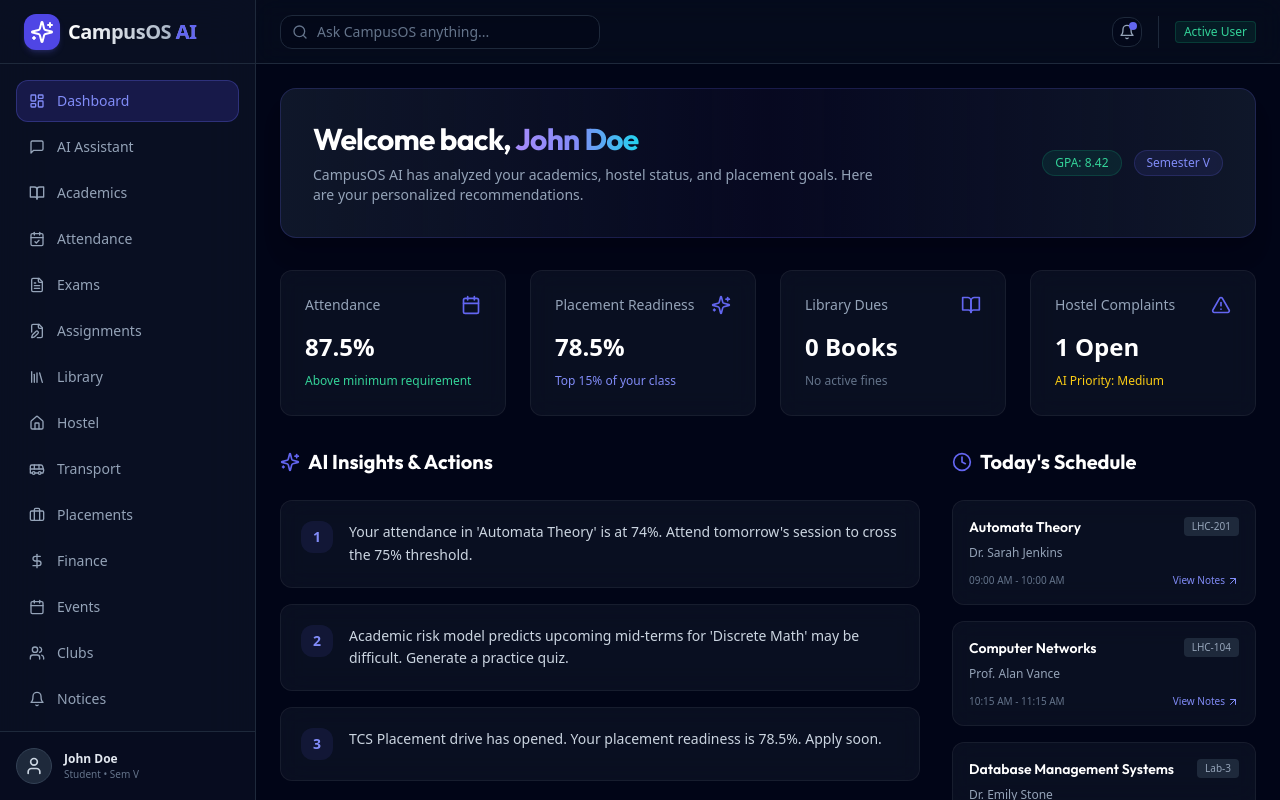
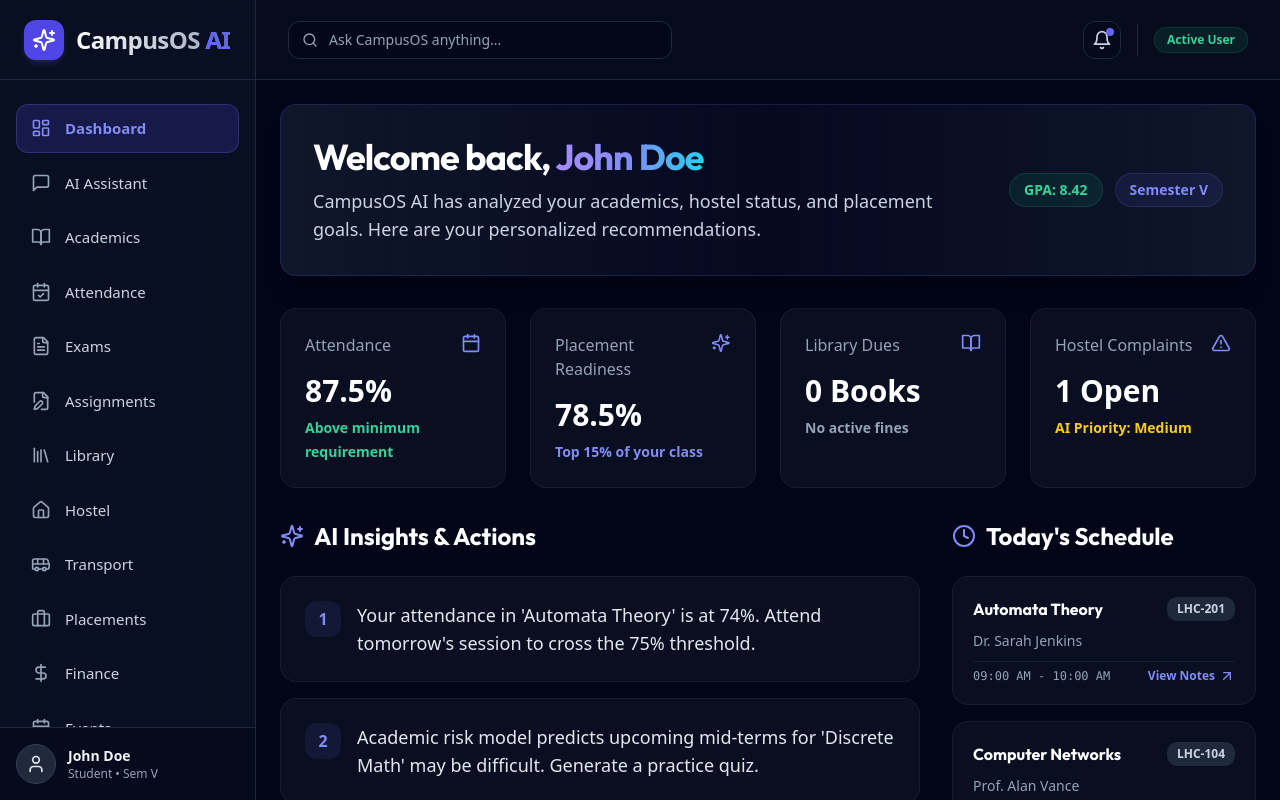
Before and after one commit to BejugamBhagathkumar9494/CampusOS-AI, a React (Vite) app in the folder frontend/: page /dashboard in a window 1280 px wide. Built offline with nearby package versions, Linux system fonts and the light colour scheme; no server answers.

Commit message:
style(dashboard): upgrade post-login portal typography, sidebar scaling, stat cards, and sub-portal readability

```diff
--- a/frontend/src/components/layout/DashboardLayout.tsx
+++ b/frontend/src/components/layout/DashboardLayout.tsx
@@ -63,25 +63,25 @@ export default function DashboardLayout({ children }: { children: React.ReactNod
           isSidebarOpen ? 'translate-x-0' : '-translate-x-full'
         }`}
       >
-        <div className="flex items-center justify-between h-16 px-6 border-b border-slate-800">
-          <Link to="/dashboard" className="flex items-center gap-2">
-            <span className="p-1.5 rounded-lg bg-indigo-600 text-white shadow-md shadow-indigo-500/20">
+        <div className="flex items-center justify-between h-20 px-6 border-b border-slate-800">
+          <Link to="/dashboard" className="flex items-center gap-3">
+            <span className="p-2 rounded-xl bg-indigo-600 text-white shadow-md shadow-indigo-500/20">
               <Sparkles className="w-6 h-6" />
             </span>
-            <span className="font-bold text-xl tracking-tight bg-clip-text text-transparent bg-gradient-to-r from-white to-slate-400">
-              CampusOS <span className="text-indigo-500">AI</span>
+            <span className="font-bold text-2xl tracking-tight bg-clip-text text-transparent bg-gradient-to-r from-white to-slate-400">
+              CampusOS <span className="text-indigo-500 font-extrabold">AI</span>
             </span>
           </Link>
           <button
             onClick={() => setIsSidebarOpen(false)}
-            className="p-1 rounded-md text-slate-400 hover:text-white md:hidden"
+            className="p-1.5 rounded-md text-slate-400 hover:text-white md:hidden"
           >
-            <X className="w-5 h-5" />
+            <X className="w-6 h-6" />
           </button>
         </div>
 
         {/* Navigation list */}
-        <nav className="flex-1 px-4 py-4 space-y-1 overflow-y-auto custom-scrollbar">
+        <nav className="flex-1 px-4 py-6 space-y-1.5 overflow-y-auto custom-scrollbar">
           {sidebarItems.map((item) => {
             const isActive = location.pathname === item.path
             const Icon = item.icon
@@ -89,13 +89,13 @@ export default function DashboardLayout({ children }: { children: React.ReactNod
               <Link
                 key={item.name}
                 to={item.path}
-                className={`flex items-center gap-3 px-3 py-2.5 rounded-lg text-sm font-medium transition-all duration-200 ${
+                className={`flex items-center gap-3.5 px-3.5 py-3 rounded-xl text-[15px] font-medium transition-all duration-200 ${
                   isActive
-                    ? 'bg-indigo-600/20 text-indigo-400 border border-indigo-500/30'
-                    : 'text-slate-400 hover:text-white hover:bg-slate-800/40 border border-transparent'
+                    ? 'bg-indigo-600/20 text-indigo-400 border border-indigo-500/30 font-semibold shadow-sm'
+                    : 'text-slate-300 hover:text-white hover:bg-slate-800/50 border border-transparent'
                 }`}
               >
-                <Icon className={`w-4 h-4 ${isActive ? 'text-indigo-400' : 'text-slate-400'}`} />
+                <Icon className={`w-5 h-5 ${isActive ? 'text-indigo-400' : 'text-slate-400'}`} />
                 {item.name}
               </Link>
             )
@@ -103,14 +103,14 @@ export default function DashboardLayout({ children }: { children: React.ReactNod
         </nav>
 
         {/* Footer info */}
-        <div className="p-4 border-t border-slate-800 bg-slate-950/20">
+        <div className="p-4 border-t border-slate-800 bg-slate-950/40">
           <div className="flex items-center gap-3">
-            <div className="w-9 h-9 rounded-full bg-slate-800 flex items-center justify-center border border-slate-700">
-              <User className="w-5 h-5 text-slate-300" />
+            <div className="w-10 h-10 rounded-full bg-slate-800 flex items-center justify-center border border-slate-700">
+              <User className="w-5 h-5 text-slate-200" />
             </div>
             <div>
-              <p className="text-xs font-semibold text-slate-200">John Doe</p>
-              <p className="text-[10px] text-slate-500">Student • Sem V</p>
+              <p className="text-sm font-semibold text-slate-100">John Doe</p>
+              <p className="text-xs text-slate-400 font-medium">Student • Sem V</p>
             </div>
           </div>
         </div>
@@ -119,34 +119,34 @@ export default function DashboardLayout({ children }: { children: React.ReactNod
       {/* Main Content Area */}
       <div className="flex flex-col flex-1 overflow-hidden">
         {/* Top Navbar */}
-        <header className="flex items-center justify-between h-16 px-6 border-b border-slate-800 bg-slate-900/30 backdrop-blur-md">
+        <header className="flex items-center justify-between h-20 px-8 border-b border-slate-800 bg-slate-900/40 backdrop-blur-md">
           <div className="flex items-center gap-4">
             <button
               onClick={() => setIsSidebarOpen(true)}
-              className="p-1 rounded-md text-slate-400 hover:text-white md:hidden"
+              className="p-1.5 rounded-md text-slate-400 hover:text-white md:hidden"
             >
               <Menu className="w-6 h-6" />
             </button>
             <div className="relative hidden sm:block">
-              <span className="absolute inset-y-0 left-0 flex items-center pl-3 pointer-events-none text-slate-500">
+              <span className="absolute inset-y-0 left-0 flex items-center pl-3.5 pointer-events-none text-slate-400">
                 <Search className="w-4 h-4" />
               </span>
               <input
                 type="text"
                 placeholder="Ask CampusOS anything..."
-                className="w-80 pl-9 pr-4 py-1.5 text-sm rounded-lg border border-slate-800 bg-slate-950/50 text-slate-200 placeholder-slate-500 focus:outline-none focus:border-indigo-500/50 focus:ring-1 focus:ring-indigo-500/50"
+                className="w-96 pl-10 pr-4 py-2 text-sm rounded-xl border border-slate-800 bg-slate-950/60 text-slate-200 placeholder-slate-400 focus:outline-none focus:border-indigo-500/50 focus:ring-1 focus:ring-indigo-500/50 transition-all"
               />
             </div>
           </div>
 
           <div className="flex items-center gap-4">
-            <button className="relative p-1.5 rounded-lg border border-slate-800 bg-slate-950/30 text-slate-400 hover:text-white hover:border-slate-700 transition-colors">
-              <span className="absolute top-1 right-1 w-2 h-2 bg-indigo-500 rounded-full"></span>
-              <Bell className="w-4 h-4" />
+            <button className="relative p-2 rounded-xl border border-slate-800 bg-slate-950/40 text-slate-300 hover:text-white hover:border-slate-700 transition-colors">
+              <span className="absolute top-1.5 right-1.5 w-2 h-2 bg-indigo-500 rounded-full"></span>
+              <Bell className="w-5 h-5" />
             </button>
             <div className="h-8 w-px bg-slate-800"></div>
             <div className="flex items-center gap-2">
-              <span className="text-xs bg-emerald-500/10 text-emerald-400 border border-emerald-500/20 px-2 py-0.5 rounded">
+              <span className="text-xs font-semibold bg-emerald-500/10 text-emerald-400 border border-emerald-500/20 px-3 py-1 rounded-full">
                 Active User
               </span>
             </div>
--- a/frontend/src/features/dashboard/Dashboard.tsx
+++ b/frontend/src/features/dashboard/Dashboard.tsx
@@ -38,18 +38,18 @@ export default function Dashboard() {
       <div className="relative overflow-hidden rounded-2xl border border-indigo-500/20 bg-gradient-to-r from-slate-900 via-indigo-950/20 to-slate-900 p-8 shadow-xl">
         <div className="relative z-10 flex flex-col md:flex-row justify-between items-start md:items-center gap-4">
           <div>
-            <h1 className="text-3xl font-bold tracking-tight text-white mb-2">
+            <h1 className="text-3xl sm:text-4xl font-bold tracking-tight text-white mb-2.5">
               Welcome back, <span className="gradient-text">{profile ? profile.user.full_name : 'John Doe'}</span>
             </h1>
-            <p className="text-slate-400 text-sm max-w-xl">
+            <p className="text-slate-300 text-base sm:text-lg max-w-2xl font-normal leading-relaxed">
               CampusOS AI has analyzed your academics, hostel status, and placement goals. Here are your personalized recommendations.
             </p>
           </div>
           <div className="flex gap-3">
-            <span className="flex items-center gap-1.5 px-3 py-1 text-xs rounded-full bg-emerald-500/10 text-emerald-400 border border-emerald-500/20">
+            <span className="flex items-center gap-1.5 px-3.5 py-1.5 text-sm font-semibold rounded-full bg-emerald-500/10 text-emerald-400 border border-emerald-500/20">
               GPA: {profile ? profile.cgpa : '8.42'}
             </span>
-            <span className="flex items-center gap-1.5 px-3 py-1 text-xs rounded-full bg-indigo-500/10 text-indigo-400 border border-indigo-500/20">
+            <span className="flex items-center gap-1.5 px-3.5 py-1.5 text-sm font-semibold rounded-full bg-indigo-500/10 text-indigo-400 border border-indigo-500/20">
               Semester {profile ? (profile.current_semester === 5 ? 'V' : profile.current_semester) : 'V'}
             </span>
           </div>
@@ -59,41 +59,41 @@ export default function Dashboard() {
 
       {/* Grid Stats */}
       <div className="grid grid-cols-1 md:grid-cols-2 lg:grid-cols-4 gap-6">
-        <div className="glass-card rounded-xl p-6">
+        <div className="glass-card rounded-2xl p-6">
           <div className="flex justify-between items-start mb-4">
-            <span className="text-slate-400 text-sm">Attendance</span>
-            <Calendar className="w-5 h-5 text-indigo-500" />
+            <span className="text-slate-400 text-base font-medium">Attendance</span>
+            <Calendar className="w-5 h-5 text-indigo-400" />
           </div>
-          <p className="text-2xl font-bold text-white mb-1">{attendance ? `${attendance.overall_rate}%` : '87.5%'}</p>
+          <p className="text-3xl font-extrabold text-white mb-1.5">{attendance ? `${attendance.overall_rate}%` : '87.5%'}</p>
 
-          <span className="text-xs text-emerald-400">Above minimum requirement</span>
+          <span className="text-sm font-semibold text-emerald-400">Above minimum requirement</span>
         </div>
 
-        <div className="glass-card rounded-xl p-6">
+        <div className="glass-card rounded-2xl p-6">
           <div className="flex justify-between items-start mb-4">
-            <span className="text-slate-400 text-sm">Placement Readiness</span>
-            <Sparkles className="w-5 h-5 text-indigo-500" />
+            <span className="text-slate-400 text-base font-medium">Placement Readiness</span>
+            <Sparkles className="w-5 h-5 text-indigo-400" />
           </div>
-          <p className="text-2xl font-bold text-white mb-1">78.5%</p>
-          <span className="text-xs text-indigo-400">Top 15% of your class</span>
+          <p className="text-3xl font-extrabold text-white mb-1.5">78.5%</p>
+          <span className="text-sm font-semibold text-indigo-400">Top 15% of your class</span>
         </div>
 
-        <div className="glass-card rounded-xl p-6">
+        <div className="glass-card rounded-2xl p-6">
           <div className="flex justify-between items-start mb-4">
-            <span className="text-slate-400 text-sm">Library Dues</span>
-            <BookOpen className="w-5 h-5 text-indigo-500" />
+            <span className="text-slate-400 text-base font-medium">Library Dues</span>
+            <BookOpen className="w-5 h-5 text-indigo-400" />
           </div>
-          <p className="text-2xl font-bold text-white mb-1">0 Books</p>
-          <span className="text-xs text-slate-500">No active fines</span>
+          <p className="text-3xl font-extrabold text-white mb-1.5">0 Books</p>
+          <span className="text-sm font-semibold text-slate-400">No active fines</span>
         </div>
 
-        <div className="glass-card rounded-xl p-6">
+        <div className="glass-card rounded-2xl p-6">
           <div className="flex justify-between items-start mb-4">
-            <span className="text-slate-400 text-sm">Hostel Complaints</span>
-            <AlertTriangle className="w-5 h-5 text-indigo-500" />
+            <span className="text-slate-400 text-base font-medium">Hostel Complaints</span>
+            <AlertTriangle className="w-5 h-5 text-indigo-400" />
           </div>
-          <p className="text-2xl font-bold text-white mb-1">1 Open</p>
-          <span className="text-xs text-yellow-400">AI Priority: Medium</span>
+          <p className="text-3xl font-extrabold text-white mb-1.5">1 Open</p>
+          <span className="text-sm font-semibold text-yellow-400">AI Priority: Medium</span>
         </div>
       </div>
 
@@ -102,17 +102,17 @@ export default function Dashboard() {
         {/* Weekly recommendations */}
         <div className="lg:col-span-2 space-y-6">
           <div className="flex items-center justify-between">
-            <h2 className="text-xl font-bold text-white flex items-center gap-2">
-              <Sparkles className="w-5 h-5 text-indigo-500" /> AI Insights & Actions
+            <h2 className="text-2xl font-bold text-white flex items-center gap-2.5">
+              <Sparkles className="w-6 h-6 text-indigo-400" /> AI Insights & Actions
             </h2>
           </div>
           <div className="space-y-4">
             {recommendations.map((rec, idx) => (
-              <div key={idx} className="glass-card rounded-xl p-5 flex gap-4 items-start border-l-4 border-l-indigo-500">
-                <span className="flex-shrink-0 w-8 h-8 rounded-lg bg-indigo-500/10 flex items-center justify-center text-indigo-400 text-sm font-semibold">
+              <div key={idx} className="glass-card rounded-2xl p-6 flex gap-4 items-start border-l-4 border-l-indigo-500">
+                <span className="flex-shrink-0 w-9 h-9 rounded-xl bg-indigo-500/10 flex items-center justify-center text-indigo-400 text-base font-bold">
                   {idx + 1}
                 </span>
-                <p className="text-sm text-slate-300 leading-relaxed">{rec}</p>
+                <p className="text-base sm:text-lg text-slate-200 leading-relaxed font-normal">{rec}</p>
               </div>
             ))}
           </div>
@@ -121,24 +121,24 @@ export default function Dashboard() {
         {/* Schedule */}
         <div className="space-y-6">
           <div className="flex items-center justify-between">
-            <h2 className="text-xl font-bold text-white flex items-center gap-2">
-              <Clock className="w-5 h-5 text-indigo-500" /> Today's Schedule
+            <h2 className="text-2xl font-bold text-white flex items-center gap-2.5">
+              <Clock className="w-6 h-6 text-indigo-400" /> Today's Schedule
             </h2>
           </div>
           <div className="space-y-4">
             {classes.map((cls, idx) => (
-              <div key={idx} className="glass-card rounded-xl p-4 space-y-2">
+              <div key={idx} className="glass-card rounded-2xl p-5 space-y-2.5">
                 <div className="flex justify-between items-start">
-                  <h3 className="text-sm font-semibold text-white">{cls.name}</h3>
-                  <span className="text-[10px] bg-slate-800 text-slate-400 px-2 py-0.5 rounded">
+                  <h3 className="text-base font-bold text-white">{cls.name}</h3>
+                  <span className="text-xs font-semibold bg-slate-800 text-slate-300 px-2.5 py-1 rounded-md">
                     {cls.room}
                   </span>
                 </div>
-                <p className="text-xs text-slate-400">{cls.professor}</p>
-                <div className="flex justify-between items-center text-[10px] text-slate-500 pt-1">
-                  <span>{cls.time}</span>
-                  <span className="text-indigo-400 flex items-center gap-0.5 cursor-pointer hover:underline">
-                    View Notes <ArrowUpRight className="w-3 h-3" />
+                <p className="text-sm text-slate-400 font-medium">{cls.professor}</p>
+                <div className="flex justify-between items-center text-xs text-slate-400 pt-1.5 border-t border-slate-800/60">
+                  <span className="font-mono">{cls.time}</span>
+                  <span className="text-indigo-400 font-semibold flex items-center gap-1 cursor-pointer hover:underline">
+                    View Notes <ArrowUpRight className="w-4 h-4" />
                   </span>
                 </div>
               </div>
```
Also changed, not shown: frontend/src/features/placeholders.tsx (+66 -66 lines).
